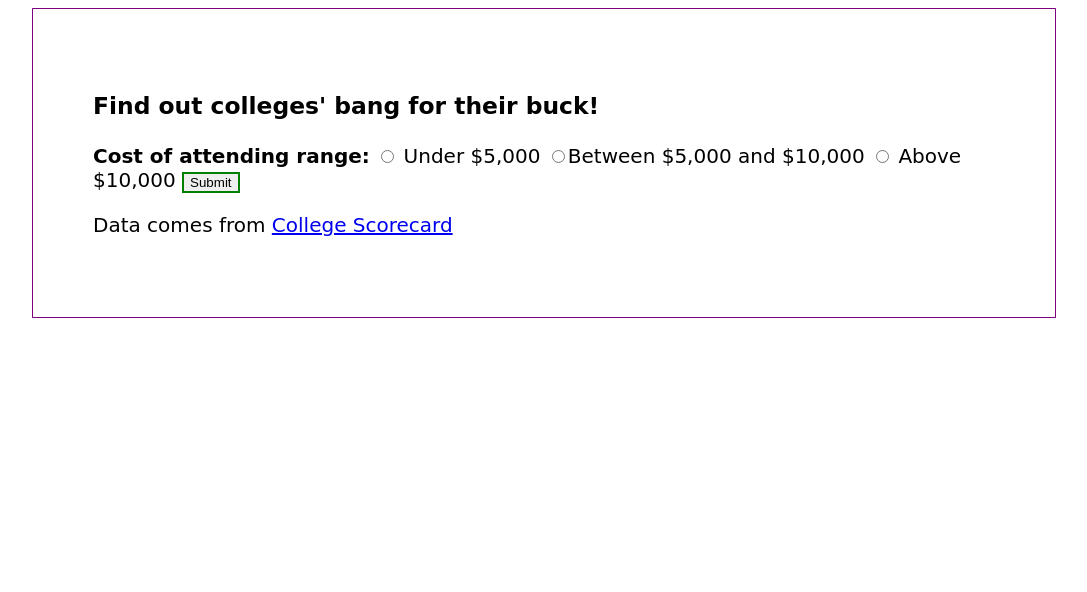
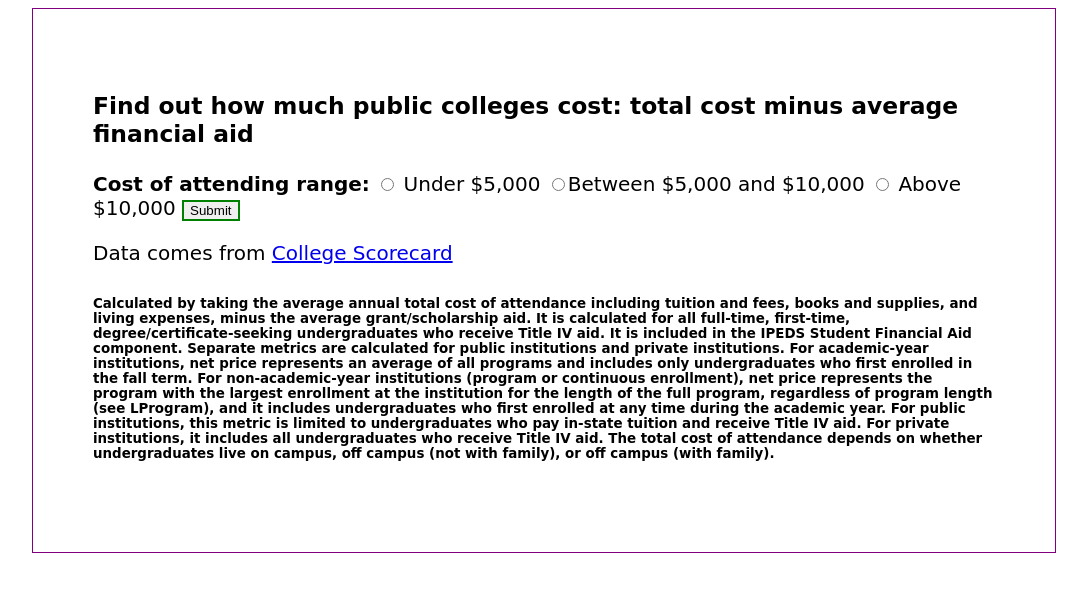
Before and after one commit to alanpropp/flask-filter-app, a Flask app: page / in a window 1280 px wide. Shown: the top 592 px of the page, without its empty margins (96-1183 px from the left). Run offline with Flask 2, Linux system fonts and the light colour scheme; parts of the project's set-up code (start-up, migrations or seed data) failed here and were passed over.

Commit message:
basic working thing

```diff
--- a/foo.py
+++ b/foo.py
@@ -11,7 +11,6 @@ schools = get_schools()
 # this function is the only one that app.py needs to know about
 def just_do_it(current = ""):
     datarows = schools
-    # first, filter
     if current == "smallest":
         filteredrows = filter_by_smallest(datarows =schools)
     elif current == "middle":
--- a/templates/index.html
+++ b/templates/index.html
@@ -9,9 +9,12 @@
 <body>
 
 
-  <h3>Find out colleges' bang for their buck!</h3>
+  <h3>Find out how much public colleges cost: total cost minus average financial aid</h3>
   {% include 'searchbox.html' %}
 
   <p>Data comes from <a href="https://collegescorecard.ed.gov/data/">College Scorecard</a></p>
+
+    <h6>Calculated by taking the average annual total cost of attendance including tuition and fees, books and supplies, and living expenses, minus the average grant/scholarship aid. It is calculated for all full-time, first-time, degree/certificate-seeking undergraduates who receive Title IV aid. It is included in the IPEDS Student Financial Aid component. Separate metrics are calculated for public institutions and private institutions. For academic-year institutions, net price represents an average of all programs and includes only undergraduates who first enrolled in the fall term. For non-academic-year institutions (program or continuous enrollment), net price represents the program with the largest enrollment at the institution for the length of the full program, regardless of program length (see LProgram), and it includes undergraduates who first enrolled at any time during the academic year. For public institutions, this metric is limited to undergraduates who pay in-state tuition and receive Title IV aid. For private institutions, it includes all undergraduates who receive Title IV aid. The total cost of attendance depends on whether undergraduates live on campus, off campus (not with family), or off campus (with family).</h6>
+
 </body>
 </html>
--- a/templates/results.html
+++ b/templates/results.html
@@ -19,7 +19,7 @@
       {% for p in schools %}
         <tr>
           <td>{{p.INSTNM}}</td>
-          <td>{{p.NPT4_PUB}}</td>
+          <td>${{p.NPT4_PUB}}</td>
         </tr>
       {% endfor %}
     </tbody>
```
Also changed, not shown: helpers.py (line endings or trailing spaces).
